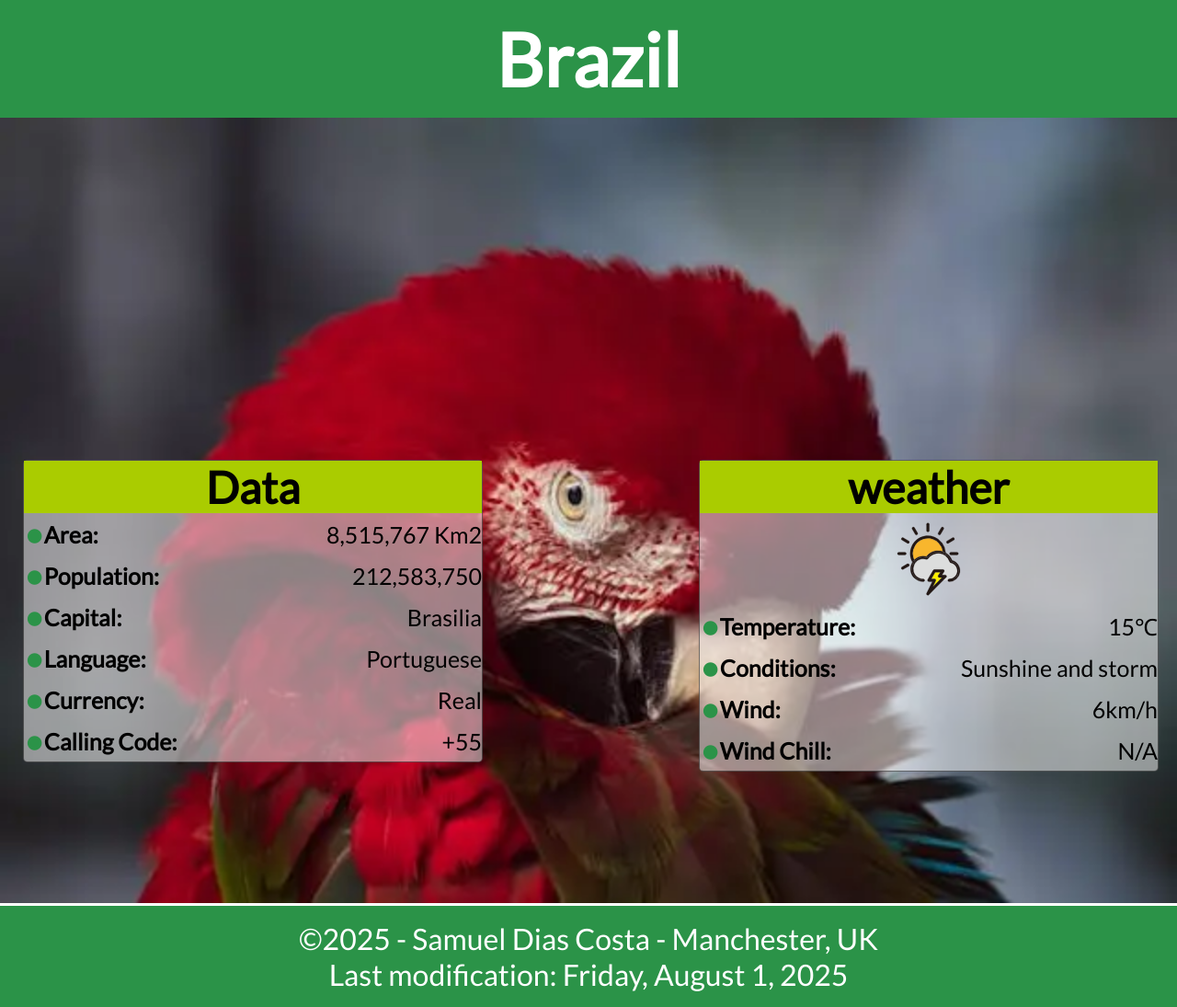
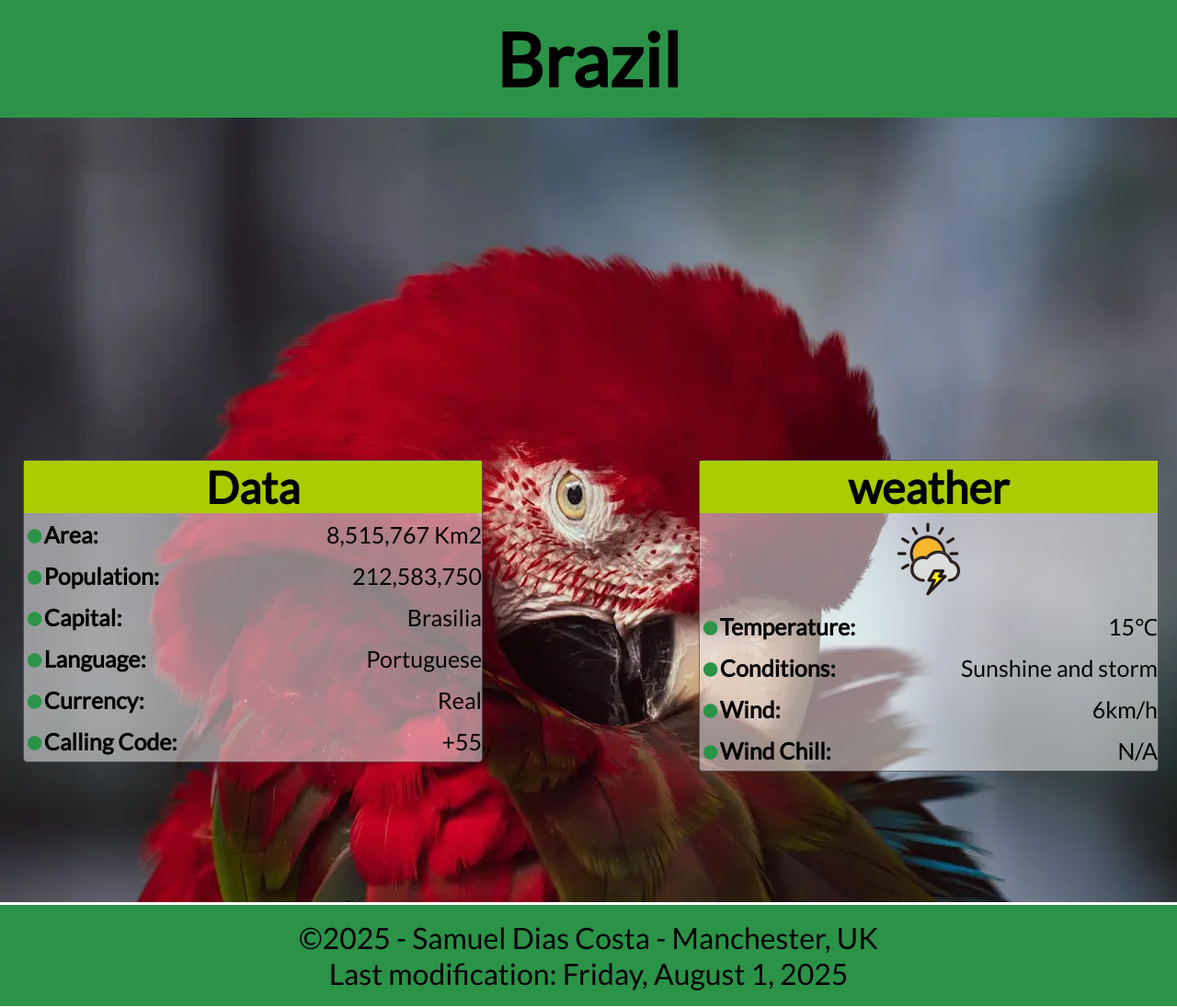
Before and after one commit to costasamd/wdd131, a plain HTML site: page place.html in a window 1280 px wide. Shown: the whole page at 92% size. Drawn offline with Linux system fonts and the light colour scheme.

Commit message:
fix some issues in color and html web places

```diff
--- a/place.html
+++ b/place.html
@@ -21,9 +21,9 @@
     <main>
         <div class="hero">
             <picture>
-                <source srcset="images/arara-large.webp" media="min-width 1500px">
-                <source srcset="images/arara-medium.webp" media="min-width 1000px">
-                <img src="images/arara-small.webp" alt="statue of Jesus Christ with open arms" with="500" height="auto">
+                <source srcset="images/arara-large.webp" media="(min-width: 1500px)">
+                <source srcset="images/arara-medium.webp" media="(min-width: 1000px)">
+                <img src="images/arara-small.webp" alt="Red bird originally from Amazon forest" width="500" height="250">
             </picture>
         </div>
         <section id="data">
@@ -53,7 +53,7 @@
         <section id="weather">
             <h2>weather</h2>
             <picture>
-                <img src="images/weather-icon.svg" alt="cloud with sun behind and a lighting coming out of the cloud" width="150" height="auto">
+                <img src="images/weather-icon.svg" alt="cloud with sun behind and a lighting coming out of the cloud" width="150" height="150">
             </picture>
             <ul>
                 <li>
--- a/styles/place.css
+++ b/styles/place.css
@@ -20,7 +20,7 @@ body {
 h1{
     font-size: 5rem;
     text-align: center;
-    color: white;
+    color: black;
 }
 
 header{
@@ -98,7 +98,7 @@ header{
 
 footer{
     background-color: var(--primary-color);
-    color: white;
+    color: black;
     text-align: center;
     padding: 1rem;
     width: 100%;
```
